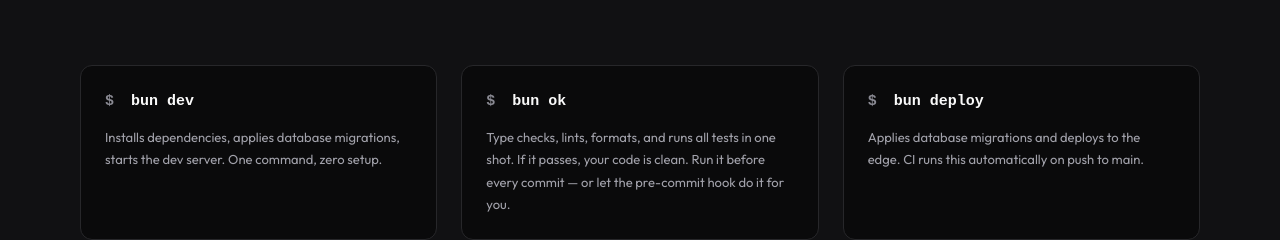
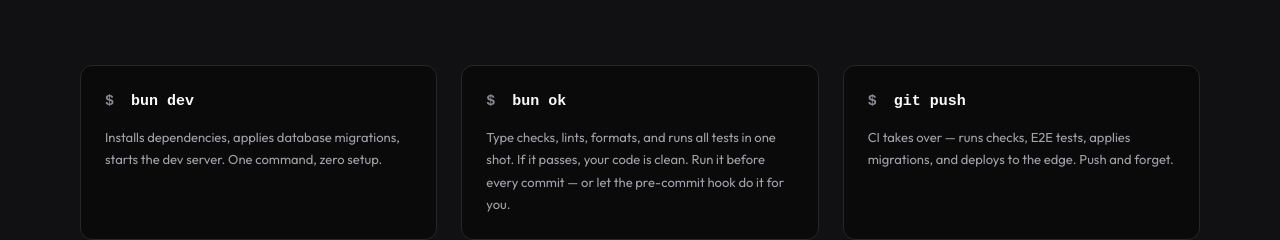
Before and after one commit to ingotjs/website, a React (Vite) app: page / in a window 1280 px wide. Shown: the part 1983-2223 px from the top of the page. Built offline with nearby package versions, Linux system fonts and the light colour scheme.

Commit message:
Replace bun deploy with git push in DX section

```diff
--- a/src/components/landing-page/cast-dx.tsx
+++ b/src/components/landing-page/cast-dx.tsx
@@ -24,9 +24,9 @@
           </div>
           <div className="dx-card animate-on-scroll">
             <div className="dx-cmd">
-              <span className="dx-prompt">$</span> bun deploy
+              <span className="dx-prompt">$</span> git push
             </div>
-            <p>Applies database migrations and deploys to the edge. CI runs this automatically on push to main.</p>
+            <p>CI takes over — runs checks, E2E tests, applies migrations, and deploys to the edge. Push and forget.</p>
           </div>
           <div className="dx-card animate-on-scroll">
             <div className="dx-cmd">
```
